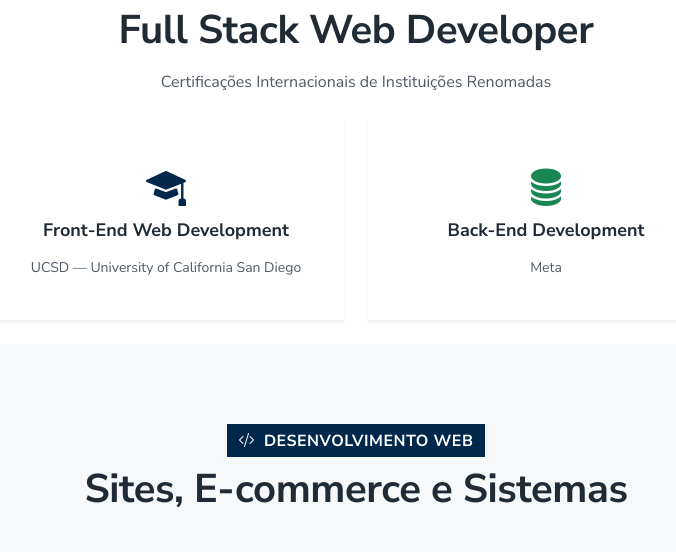
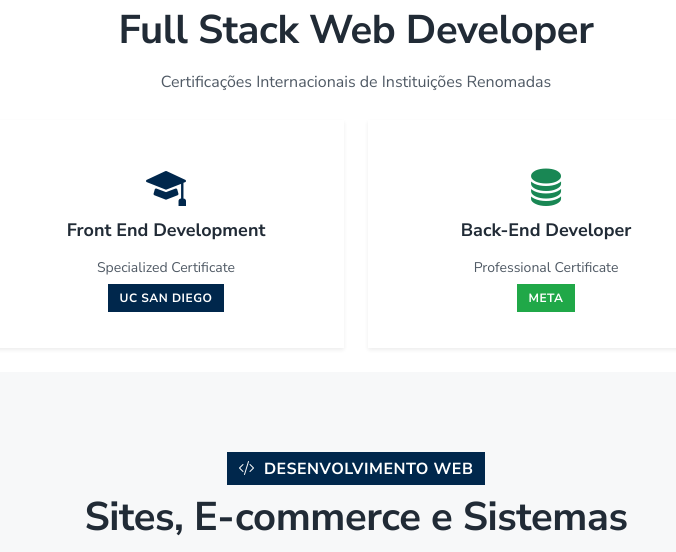
Before and after one commit to kelsonbrito50/ecommdev-demo, a Django app: page /servicos/ in a window 1280 px wide. Shown: the part 412-964 px from the top of the page, without its empty margins (284-960 px from the left). Run offline with Django 5.2, Linux system fonts and the light colour scheme; data comes from the database, SQL or seed files in the repository; data that the repository does not hold is empty; parts of the project's set-up code (start-up, migrations or seed data) failed here and were passed over.

Commit message:
fix: revert servicos certs to original format

```diff
--- a/templates/servicos/lista.html
+++ b/templates/servicos/lista.html
@@ -26,8 +26,9 @@
                 <div class="card h-100 border-0 shadow-sm text-center p-3">
                     <div class="card-body">
                         <i class="bi bi-mortarboard-fill text-primary fs-1 mb-3"></i>
-                        <h6 class="fw-bold">Front-End Web Development</h6>
-                        <p class="text-muted small mb-1">UCSD — University of California San Diego</p>
+                        <h6 class="fw-bold">Front End Development</h6>
+                        <p class="text-muted small mb-1">{% trans "Specialized Certificate" %}</p>
+                        <span class="badge bg-primary">UC San Diego</span>
                     </div>
                 </div>
             </div>
@@ -35,8 +36,9 @@
                 <div class="card h-100 border-0 shadow-sm text-center p-3">
                     <div class="card-body">
                         <i class="bi bi-database-fill text-success fs-1 mb-3"></i>
-                        <h6 class="fw-bold">Back-End Development</h6>
-                        <p class="text-muted small mb-1">Meta</p>
+                        <h6 class="fw-bold">Back-End Developer</h6>
+                        <p class="text-muted small mb-1">{% trans "Professional Certificate" %}</p>
+                        <span class="badge bg-success">Meta</span>
                     </div>
                 </div>
             </div>
```
